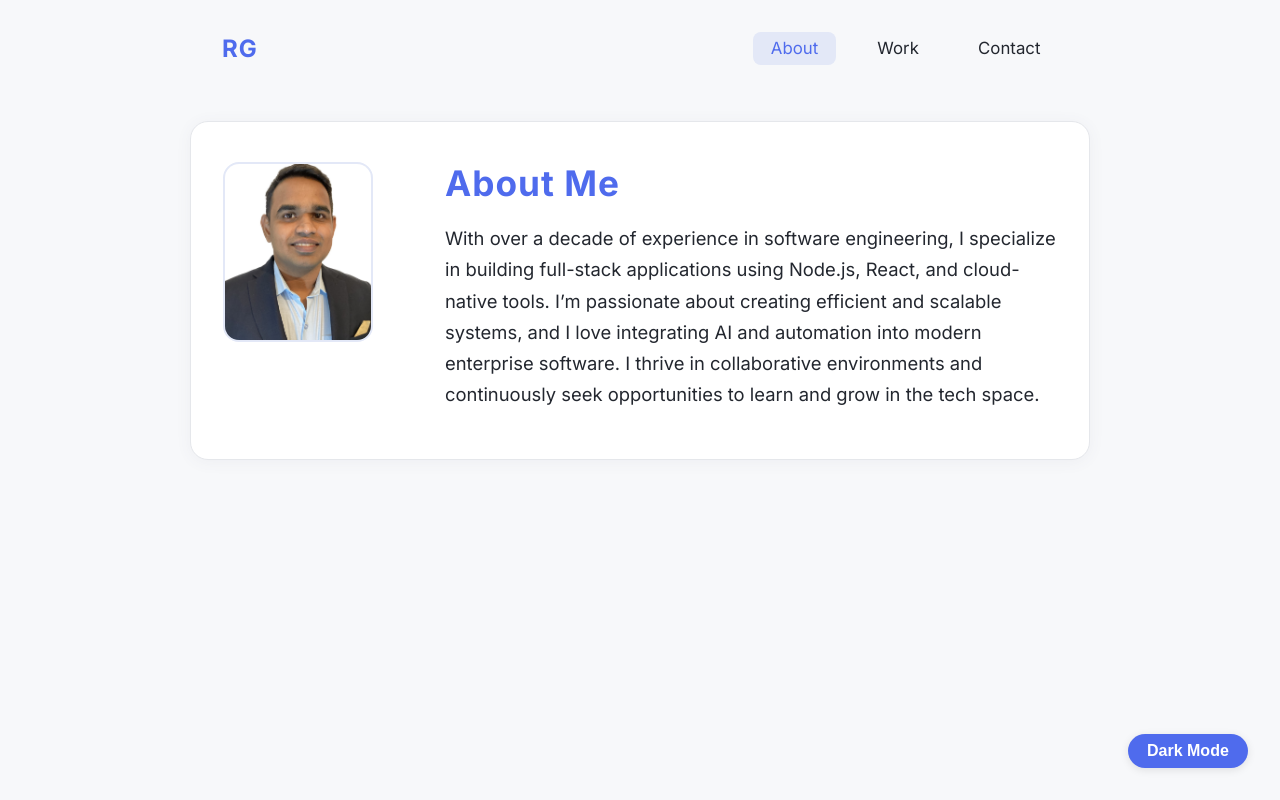
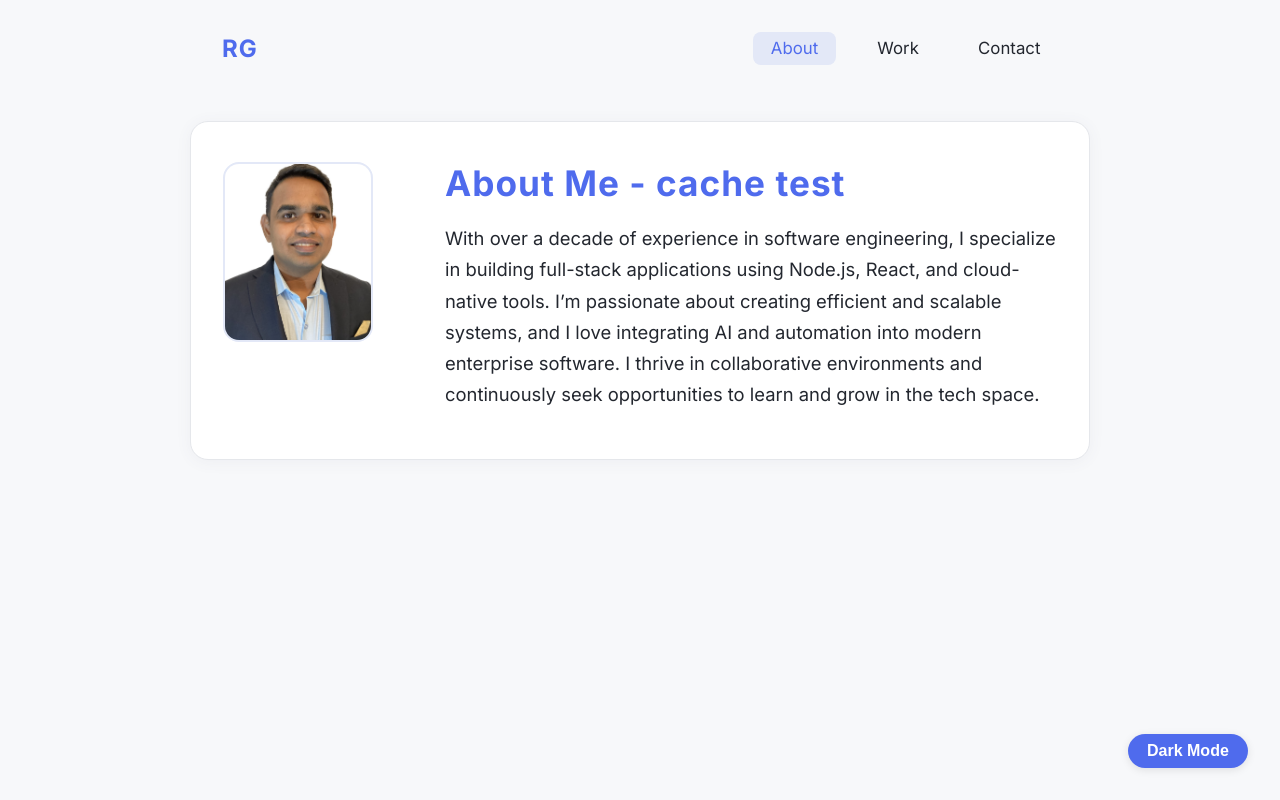
Before and after one commit to rajkumargpu/static, a plain HTML site: page index.html in a window 1280 px wide. Drawn offline with Linux system fonts and the light colour scheme.

Commit message:
test cache

```diff
--- a/index.html
+++ b/index.html
@@ -170,7 +170,7 @@
   <div class="container">
     <img src="assets/profile.jpg" alt="Rajkumar Gopu" class="profile-img" />
     <div class="about-content">
-      <h1>About Me</h1>
+      <h1>About Me - cache test</h1>
       <p>With over a decade of experience in software engineering, I specialize in building full-stack applications using Node.js, React, and cloud-native tools. I’m passionate about creating efficient and scalable systems, and I love integrating AI and automation into modern enterprise software. I thrive in collaborative environments and continuously seek opportunities to learn and grow in the tech space.</p>
     </div>
   </div>
```
